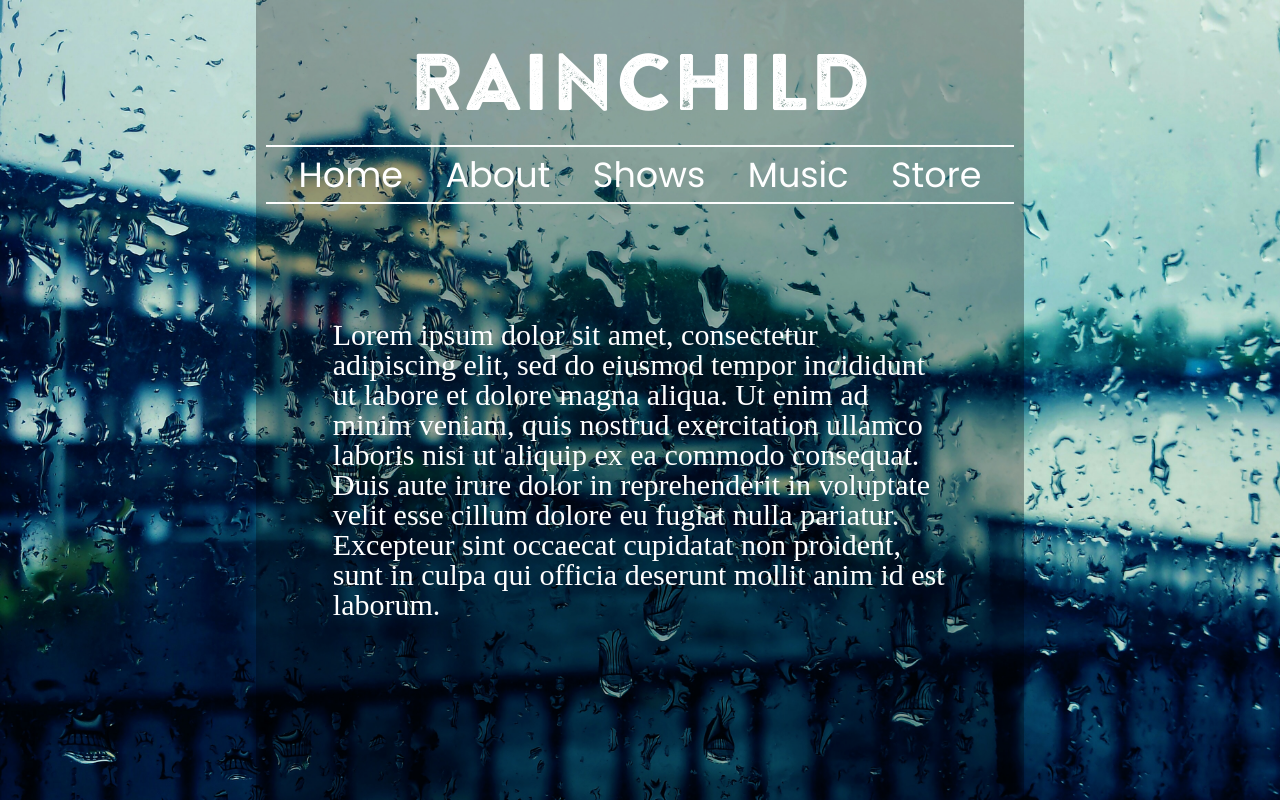
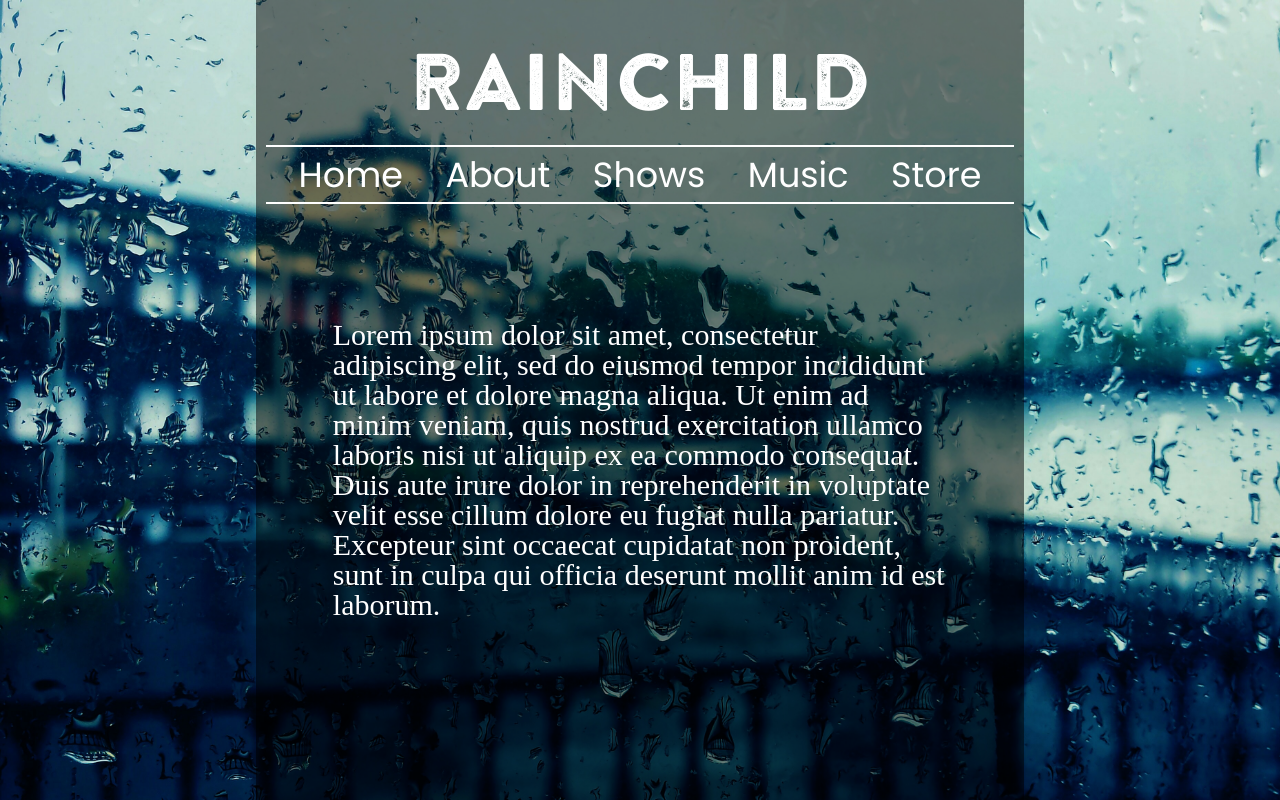
Before and after one commit to flybonzai/rainchildmusic, a React app: page /about in a window 1280 px wide. Built offline with nearby package versions, Linux system fonts and the light colour scheme.

Commit message:
Change background and opacity

```diff
--- a/src/stylesheets/App.css
+++ b/src/stylesheets/App.css
@@ -18,7 +18,7 @@
 
 .content {
     width: 60%;
-    background-color: rgba(0, 0, 0, 0.3);
+    background-color: rgba(0, 0, 0, 0.5);
     display: flex;
     flex-direction: column;
     justify-content: space-between;
--- a/src/stylesheets/Home.css
+++ b/src/stylesheets/Home.css
@@ -6,10 +6,11 @@
   align-items: center;
   margin-top: 20px;
   margin-bottom: 20px;
+  background-color: rgb(0, 0, 0);
 }
 
 .home-page-photo img {
   height: auto;
-  max-width: 90%;
+  max-width: 85%;
   align-self: flex-end;
 }
```
